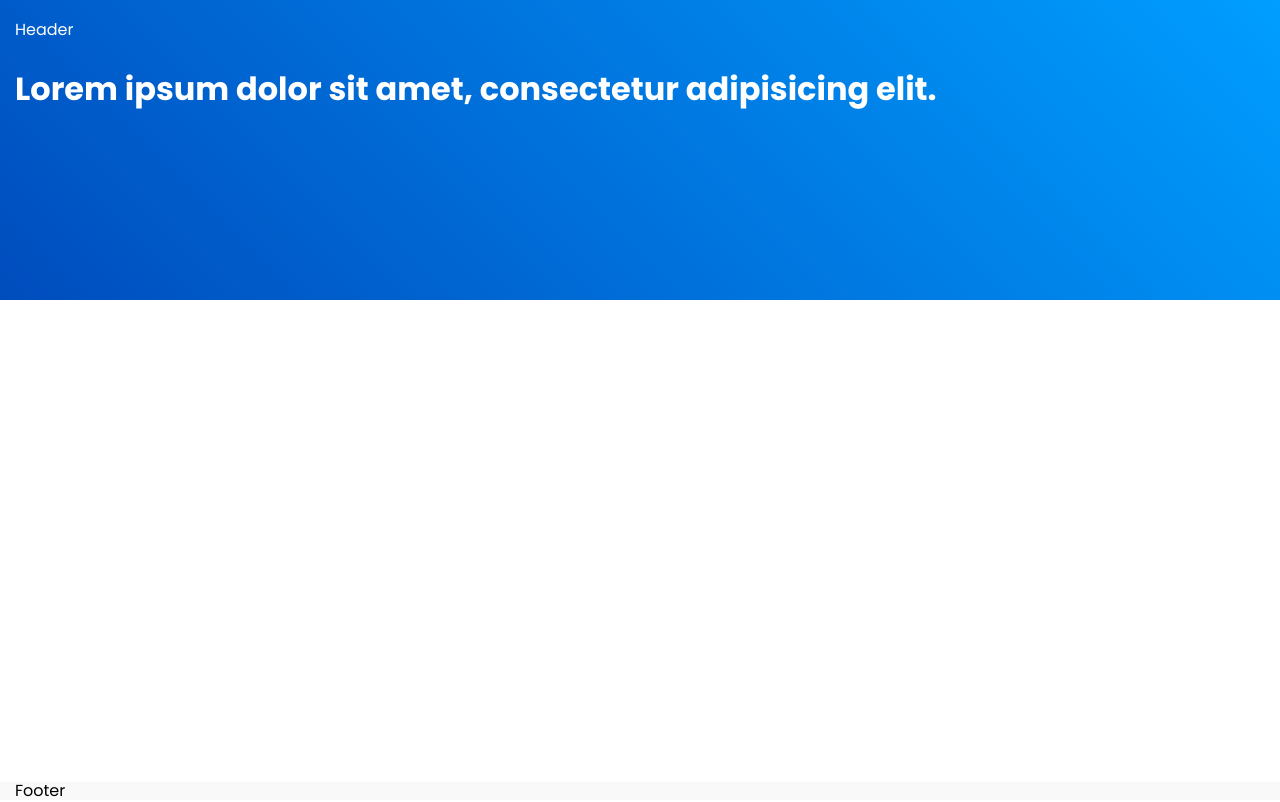
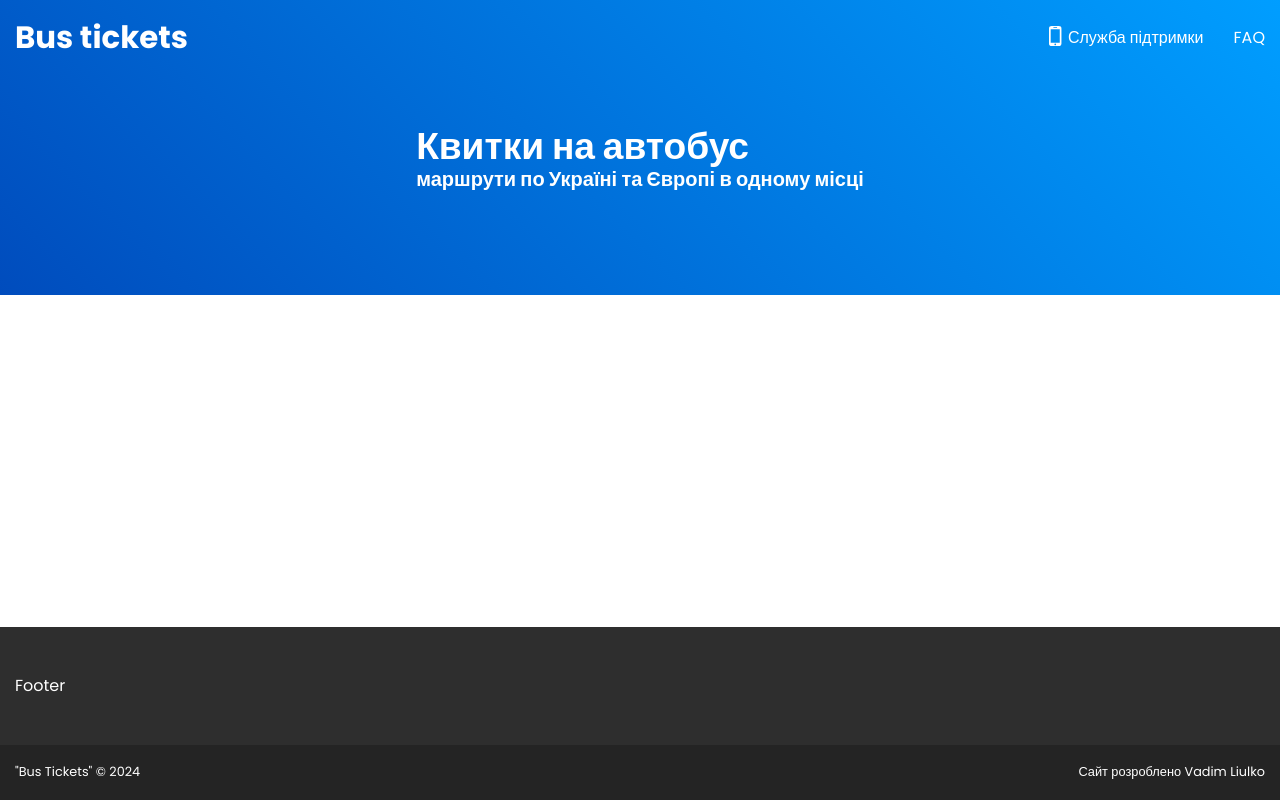
Before and after one commit to LVAndr/bus-transportation, a Vue app: page / in a window 1280 px wide. Built offline with nearby package versions, Linux system fonts and the light colour scheme.

Commit message:
layout header, footer, hero-section

```diff
--- a/src/App.vue
+++ b/src/App.vue
@@ -9,5 +9,5 @@ import Home from "./views/Home.vue";
 </template>
 
 <style scoped lang="scss">
-
+@import "src/assets/styles/variables";
 </style>
--- a/src/assets/styles/common.scss
+++ b/src/assets/styles/common.scss
@@ -13,10 +13,11 @@ html, body{
 }
 body{
   font-family: 'Poppins', 'Arial', sans-serif;
+  font-weight: 400;
+  background: $background-color-light;
 }
 #app{
   height: 100%;
-  background: #fff;
 }
 .container{
   margin: 0 auto;
@@ -37,6 +38,20 @@ body{
 }
 a{
   text-decoration: none;
+  color: inherit;
+}
+.link{
+  font-size: $link-size;
+  transition: opacity .3s;
+}
+.link:hover{
+  opacity: $link-hover;
+}
+h1, h2, h3, h4, h5, h6{
+  margin: 0;
+}
+h1,h2, h3, h4{
+  font-size: $title-font-size;
 }
 .wrapper{
   display: flex;
--- a/src/assets/styles/variables.scss
+++ b/src/assets/styles/variables.scss
@@ -1,2 +1,18 @@
+$background-color-light: #fff;
+$background-linear-gradient: linear-gradient(225deg, #009eff, #004cbd);
+$background-footer-top: #2e2e2e;
+$background-footer-bottom: #242424;
+
+
+$title-font-size: clamp(1.25rem, 1.786vw + 0.893rem, 2.5rem);
+$text-color-light: #fff;
+$text-color-dark: #2c2c2c;
+$text-size: 18px;
+$link-size: 16px;
+
 $container-width: 1440px;
 $container-offset: 15px;
+
+$header-padding: 20px;
+
+$link-hover: .8;
--- a/src/components/FooterContainer.vue
+++ b/src/components/FooterContainer.vue
@@ -4,14 +4,40 @@
 
 <template>
 <footer class="footer">
-  <div class="footer__container container">
-    Footer
+  <div class="footer__top footer-top">
+    <div class="footer-top__container container">
+      Footer
+    </div>
+  </div>
+  <div class="footer__bottom footer-bottom">
+    <div class="footer-bottom__container container">
+      <small>"Bus Tickets" &copy 2024</small>
+      <small>Сайт розроблено <a href="" lang="en">Vadim Liulko</a></small>
+    </div>
   </div>
 </footer>
 </template>
 
 <style scoped lang="scss">
-.footer__container{
-  background-color: #f9f9f9;
+@import "src/assets/styles/variables";
+.footer{
+  color: $text-color-light;
+  &__top{
+    padding-top: 50px;
+    padding-bottom: 50px;
+    background-color: $background-footer-top;
+  }
+  &__bottom {
+    padding-top: 20px;
+    padding-bottom: 20px;
+    background-color: $background-footer-bottom;
+    .container{
+      display: flex;
+      justify-content: space-between;
+      align-items: center;
+    }
+  }
+
 }
+
 </style>
--- a/src/components/HeaderContainer.vue
+++ b/src/components/HeaderContainer.vue
@@ -5,16 +5,50 @@
 <template>
 <header class="header">
   <div class="header__container container">
-    Header
+    <a href="/" class="logo">Bus tickets</a>
+    <div class="header__content header-content">
+      <a href="" class="header-content__link link">
+        <span class="header-content__icon">
+          <svg xmlns="http://www.w3.org/2000/svg" xml:space="preserve" viewBox="0 0 11 17"><path fill="currentColor" d="M.79 14.648V2.68q0-.89.57-1.438.57-.546 1.507-.547h5.649q.921 0 1.484.547.57.547.57 1.438v11.96q0 .9-.57 1.438-.563.547-1.484.547H2.867q-.937 0-1.508-.547-.57-.54-.57-1.43m1.327-.671h7.125V3.352H2.117zm3.57 1.875a.64.64 0 0 0 .47-.196.65.65 0 0 0 .195-.476.64.64 0 0 0-.196-.47.64.64 0 0 0-.468-.194.653.653 0 0 0-.664.664q0 .28.187.476.195.196.476.196M4.228 2.07q0 .134.085.211a.3.3 0 0 0 .211.078h2.32a.28.28 0 0 0 .204-.078.27.27 0 0 0 .086-.21.28.28 0 0 0-.086-.22.26.26 0 0 0-.203-.085h-2.32a.29.29 0 0 0-.212.086.28.28 0 0 0-.085.218"></path></svg>
+        </span>
+        <span>Служба підтримки</span>
+      </a>
+      <a href="" class="header-content__link link">FAQ</a>
+    </div>
   </div>
 </header>
 </template>
 
 <style scoped lang="scss">
+@import "src/assets/styles/variables";
 .header__container{
   display: flex;
+  justify-content: space-between;
   align-items: center;
-  color: #fff;
-  height: 60px;
+  color: $text-color-light;
+  padding-top: $header-padding;
+  padding-bottom: $header-padding;
+
+}
+.logo{
+  font-weight: 700;
+  font-size: clamp(1.5rem, 0.714vw + 1.357rem, 2rem);
+}
+.header-content{
+  display: flex;
+  gap: 30px;
+  align-items: center;
+  &__link{
+    display: flex;
+    align-items: center;
+    justify-content: center;
+    text-align: center;
+  }
+  &__icon{
+    margin-right: 6px;
+    width: 14px;
+    height: auto;
+    fill: $text-color-light;
+  }
 }
 </style>
--- a/src/components/HeroSection.vue
+++ b/src/components/HeroSection.vue
@@ -5,16 +5,36 @@
 <template>
   <section class="hero">
     <div class="hero__container container">
-      <h1>Lorem ipsum dolor sit amet, consectetur adipisicing elit.</h1>
+      <div class="hero__content">
+        <h1 class="hero__title">
+          <span class="hero__title-top">Квитки на автобус</span>
+          <span class="hero__title-bottom" >маршрути по Україні та Європі в одному місці</span>
+        </h1>
+      </div>
     </div>
   </section>
 </template>
 
 <style scoped lang="scss">
+@import "src/assets/styles/variables";
 .hero{
-  color: #fff;
-  padding-top: 50px;
-  height: 300px;
-  background: linear-gradient(225deg, #009eff, #004cbd);
+  color: $text-color-light;
+  min-height: 300px;
+  background: $background-linear-gradient;
+  &__container{
+    display: flex;
+    flex-direction: column;
+    align-items: center;
+  }
+  &__content{
+    margin-top: 50px;
+  }
+  &__title{
+    display: flex;
+    flex-direction: column;
+    &-bottom{
+      font-size: 20px;
+    }
+  }
 }
 </style>
--- a/src/views/Home.vue
+++ b/src/views/Home.vue
@@ -13,13 +13,16 @@ import FooterContainer from "../components/FooterContainer.vue";
 </template>
 
 <style scoped lang="scss">
+@import "src/assets/styles/variables";
 
 .main{
   position: relative;
+  color: $text-color-dark;
 }
 .hero{
+  padding-top: 80px;
   position: absolute;
-  top: -60px;
+  top: -80px;
   left: 0;
   right: 0;
 }
```
Also changed, not shown: src/assets/img/phone-icon.svg (added).
